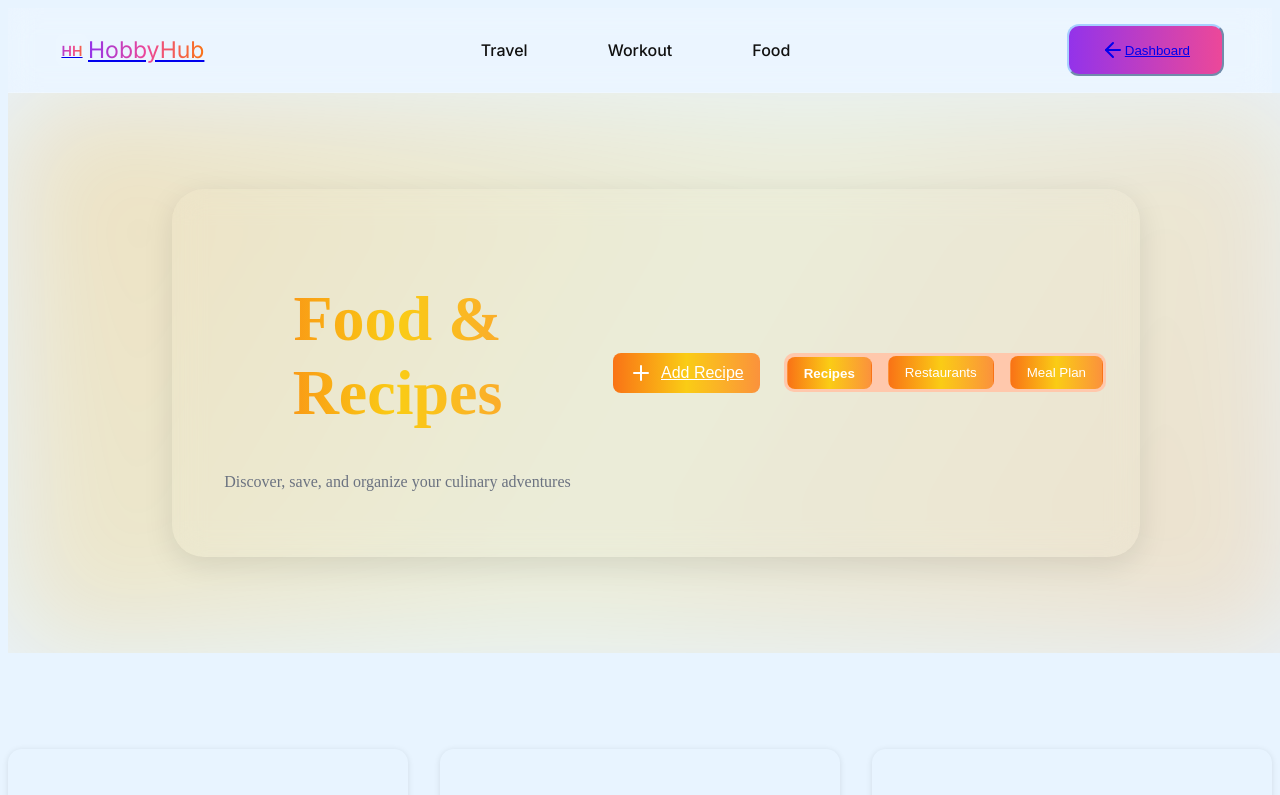
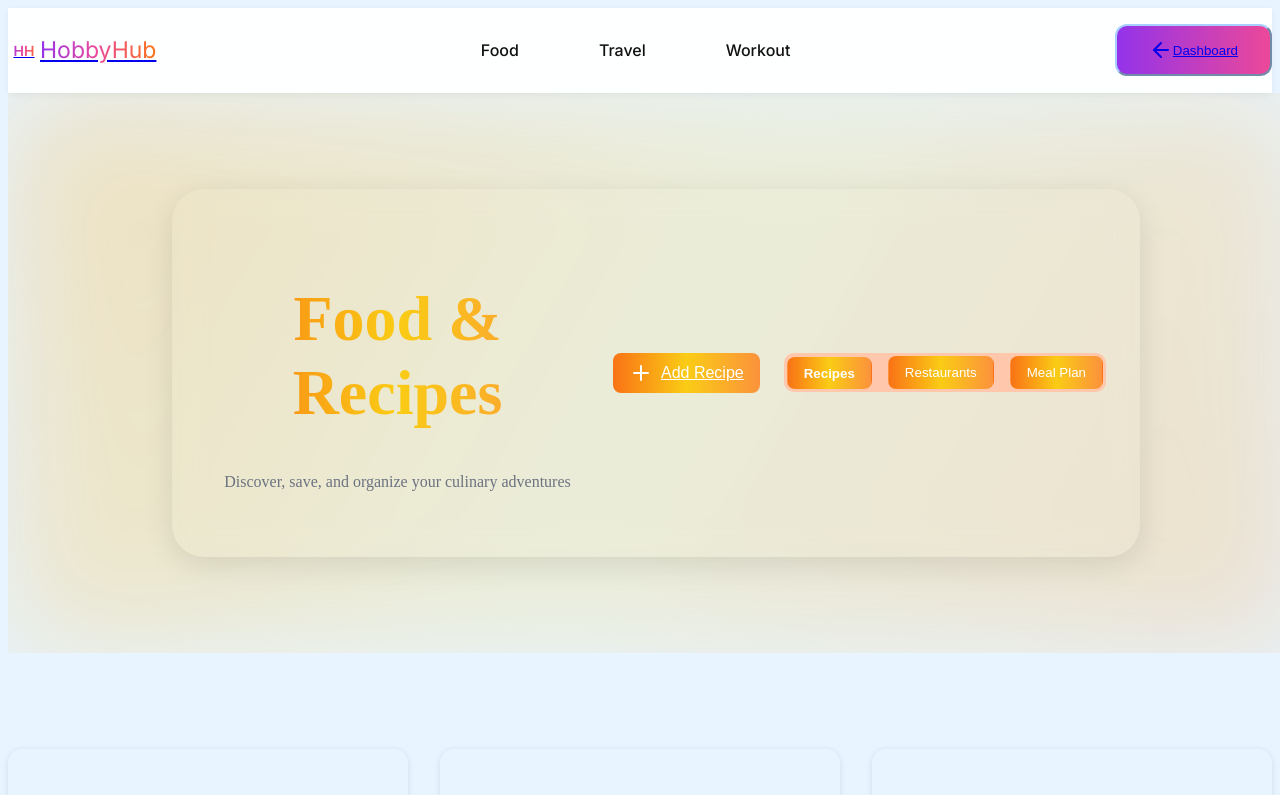
Before and after one commit to Sydematic/hobby-hub, a React (Vite) app in the folder frontend/: page /food in a window 1280 px wide. Shown: the top 795 px of the page. Built offline with nearby package versions, Linux system fonts and the light colour scheme.

Commit message:
removed .env on gitignore and added navbar on addrecipe page

```diff
--- a/frontend/src/FoodPage.jsx
+++ b/frontend/src/FoodPage.jsx
@@ -22,9 +22,10 @@ export default function FoodPage() {
 
           {/* Navigation */}
           <nav className="flex items-center text-muted-foreground text-sm font-medium space-x-6">
-            <Link to="/travel" className="hover:text-foreground transition-colors">Travel</Link>
-            <Link to="/workout" className="hover:text-foreground transition-colors">Workout</Link>
-            <Link to="/food" className="hover:text-foreground transition-colors">Food</Link>
+           <Link to="/food" className="hover:text-foreground transition-colors">Food</Link>
+           <Link to="/travel" className="hover:text-foreground transition-colors">Travel</Link>
+           <Link to="/workout" className="hover:text-foreground transition-colors">Workout</Link>
+
           </nav>
 
           {/* Go Back Button */}
--- a/frontend/src/addrecipe.css
+++ b/frontend/src/addrecipe.css
@@ -166,3 +166,14 @@
   color: white;
   transform: translateY(-2px);
 }
+
+.navbar {
+  width: 100%;
+  background: rgba(255, 255, 255, 0.95);
+  backdrop-filter: blur(10px);
+  padding: 1rem 0;
+  box-shadow: 0 2px 8px rgba(0,0,0,0.05);
+  position: sticky;
+  top: 0;
+  z-index: 50;
+}
--- a/frontend/src/addrecipe.jsx
+++ b/frontend/src/addrecipe.jsx
@@ -6,6 +6,8 @@ import { toast, ToastContainer } from "react-toastify";
 import "react-toastify/dist/ReactToastify.css";
 import getAxiosClient from "./axios-instance"; // adjust path if needed
 import "./addrecipe.css";
+import { Link } from "react-router-dom";
+import { ArrowLeft } from "lucide-react";
 
 export default function AddRecipe() {
   const queryClient = useQueryClient();
@@ -14,7 +16,7 @@ export default function AddRecipe() {
   const [query, setQuery] = useState("");
   const [randomRecipes, setRandomRecipes] = useState([]);
 
-  // 🟢 Create new recipe mutation (manual input modal)
+  // 🟢 Create new recipe mutation
   const { mutate: createNewRecipe } = useMutation({
     mutationKey: ["newRecipe"],
     mutationFn: async (newRecipe) => {
@@ -31,7 +33,7 @@ export default function AddRecipe() {
     },
   });
 
-  // 🟢 Save MealDB recipe into our DB
+  // 🟢 Save MealDB recipe
   const { mutate: saveMealDBRecipe } = useMutation({
     mutationKey: ["saveMealDBRecipe"],
     mutationFn: async (meal) => {
@@ -55,7 +57,7 @@ export default function AddRecipe() {
     },
   });
 
-  // 🟢 Fetch saved recipes from DB
+  // 🟢 Fetch saved recipes
   const { data, isLoading, isError } = useQuery({
     queryKey: ["recipes"],
     queryFn: async () => {
@@ -67,12 +69,8 @@ export default function AddRecipe() {
 
   const recipes = data?.recipes || [];
 
-  // 🟢 Fetch searched recipes from TheMealDB via backend
-  const {
-    data: externalRecipes,
-    refetch,
-    isFetching,
-  } = useQuery({
+  // 🟢 Fetch searched recipes from TheMealDB
+  const { data: externalRecipes, refetch, isFetching } = useQuery({
     queryKey: ["externalRecipes", query],
     queryFn: async () => {
       if (!query) return [];
@@ -83,7 +81,7 @@ export default function AddRecipe() {
     enabled: false,
   });
 
-  // 🟢 Auto-fetch 10 random recipes on page load
+  // 🟢 Auto-fetch 10 random recipes on mount
   useEffect(() => {
     const fetchRandoms = async () => {
       const axiosInstance = await getAxiosClient();
@@ -104,12 +102,11 @@ export default function AddRecipe() {
     modalRef.current.open ? modalRef.current.close() : modalRef.current.showModal();
   };
 
-  const onSubmit = async (formData) => {
-    const newRecipe = {
+  const onSubmit = (formData) => {
+    createNewRecipe({
       title: formData.title,
       description: formData.description,
-    };
-    createNewRecipe(newRecipe);
+    });
     reset();
     toggleNewRecipeModal();
   };
@@ -122,7 +119,33 @@ export default function AddRecipe() {
   ];
 
   return (
+    <>
+      {/* Navbar */}
+      <header className="navbar bg-white shadow-md py-3 mb-6">
+        <div className="flex justify-between items-center max-w-7xl mx-auto px-6">
+          <Link to="/" className="flex items-center space-x-2 flex-shrink-0">
+            <div className="hh-icon gradient-text font-bold">HH</div>
+            <span className="font-alumniSans text-[23px] font-normal gradient-text">HobbyHub</span>
+          </Link>
+
+          <nav className="flex items-center text-gray-600 text-sm font-medium space-x-6">
+            <Link to="/food" className="hover:text-gray-900 transition-colors">Food</Link>
+            <Link to="/travel" className="hover:text-gray-900 transition-colors">Travel</Link>
+            <Link to="/workout" className="hover:text-gray-900 transition-colors">Workout</Link>
+          </nav>
+
+          <Link
+            to="/dashboard"
+            className="bg-orange-500 text-white px-3 py-1 rounded hover:bg-orange-600 transition flex items-center space-x-2"
+          >
+            <ArrowLeft className="h-4 w-4" />
+            <span>Dashboard</span>
+          </Link>
+        </div>
+      </header>
+
       <main className="add-recipe-page p-4 max-w-3xl mx-auto">
+        {/* Page header */}
         <div className="add-recipe-page-header text-center mb-6">
           <h1 className="text-2xl font-bold">Recipes</h1>
           <p className="text-gray-600">Add your favorite recipes below.</p>
@@ -131,12 +154,10 @@ export default function AddRecipe() {
           </button>
           {isLoading && <p className="mt-2">Loading...</p>}
           {isError && <p className="mt-2">Error loading recipes.</p>}
-        {!isLoading && recipes.length === 0 && (
-          <p className="mt-2">No recipes found.</p>
-        )}
+          {!isLoading && recipes.length === 0 && <p className="mt-2">No recipes found.</p>}
         </div>
 
-      {/* 🔎 Search MealDB */}
+        {/* Search */}
         <div className="text-center mb-6">
           <input
             type="text"
@@ -145,37 +166,26 @@ export default function AddRecipe() {
             placeholder="Search for a meal..."
             className="border px-3 py-2 rounded-lg w-64"
           />
-       <button
-  onClick={() => refetch()}
-  className="add-recipe-btn ml-2"
->
+          <button onClick={() => refetch()} className="add-recipe-btn ml-2">
             Search
           </button>
-
         </div>
 
         {isFetching && <p className="text-center">Searching recipes...</p>}
 
-      {/* 🟢 Recipe Grid */}
+        {/* Recipe Grid */}
         <div className="grid gap-4 sm:grid-cols-2">
           {allRecipes.map((recipe, idx) => (
             <div key={recipe.id || recipe.idMeal || idx} className="add-recipe-card p-4 rounded-lg shadow">
-            {/* Image */}
               {recipe.image || recipe.strMealThumb ? (
                 <img
                   src={recipe.image || recipe.strMealThumb}
                   alt={recipe.title || recipe.strMeal}
                   className="rounded-lg mb-3 mx-auto object-cover w-24 h-24"
                 />
+              ) : null}
+              <h4 className="text-lg font-bold mb-2">{recipe.title || recipe.strMeal}</h4>
 
-            ) : null}
-
-            {/* Title */}
-            <h4 className="text-lg font-bold mb-2">
-              {recipe.title || recipe.strMeal}
-            </h4>
-
-            {/* Category + Area */}
               <div className="flex gap-2 mb-2">
                 {(recipe.category || recipe.strCategory) && (
                   <span className="px-2 py-1 text-xs rounded-full bg-orange-100 text-orange-600">
@@ -189,14 +199,11 @@ export default function AddRecipe() {
                 )}
               </div>
 
-            {/* Instructions / Description */}
               <p className="text-sm text-gray-600">
-              {(recipe.instructions || recipe.strInstructions || recipe.description || "")
-                .slice(0, 120)}
+                {(recipe.instructions || recipe.strInstructions || recipe.description || "").slice(0, 120)}
                 ...
               </p>
 
-            {/* Source Tag */}
               <div className="flex justify-between items-center mt-3">
                 <span className="text-xs px-2 py-1 bg-gray-200 rounded">
                   {recipe.source === "saved"
@@ -205,6 +212,7 @@ export default function AddRecipe() {
                     ? "MealDB (Random)"
                     : "MealDB"}
                 </span>
+
                 {recipe.source?.includes("mealdb") && (
                   <button
                     onClick={() => saveMealDBRecipe(recipe)}
@@ -213,13 +221,12 @@ export default function AddRecipe() {
                     Save to My Recipes
                   </button>
                 )}
-
               </div>
             </div>
           ))}
         </div>
 
-      {/* Modal for manual recipe */}
+        {/* Modal */}
         <dialog ref={modalRef} className="add-recipe-modal">
           <div className="modal-box">
             <form onSubmit={handleSubmit(onSubmit)}>
@@ -252,5 +259,6 @@ export default function AddRecipe() {
 
         <ToastContainer position="top-right" autoClose={3000} hideProgressBar />
       </main>
+    </>
   );
 }
```
Also changed, not shown: 2 other files (tests, documents, lock files or other folders). Lines whose indentation alone changed are shown as unchanged.
